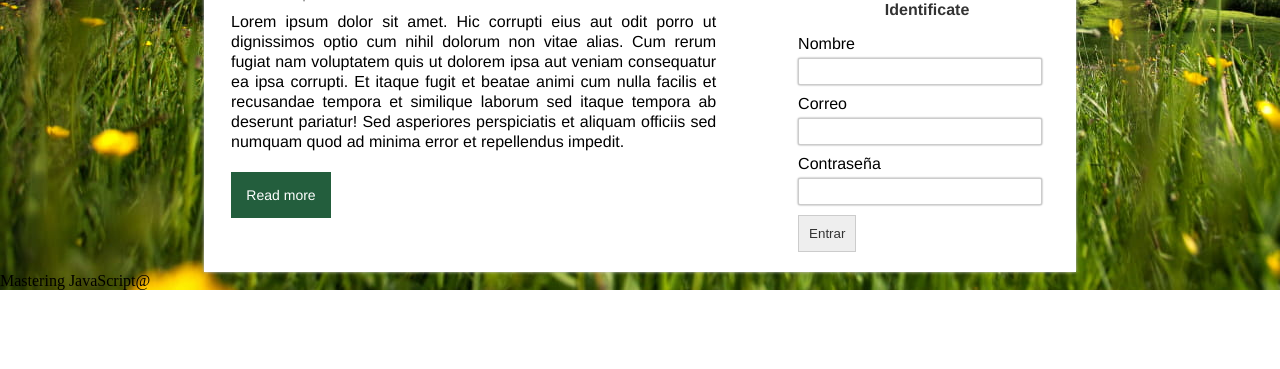
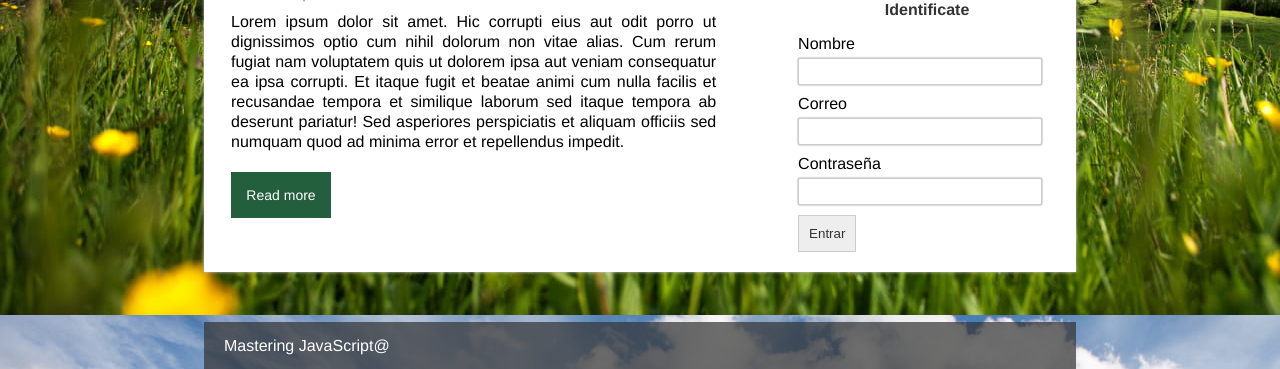
Before and after one commit to KendraLambillon/PROJECT-JS-JQUERY, a plain HTML site: page index.html in a window 1280 px wide. Shown: the part 585-954 px from the top of the page. Before the commit the page ends 875 px from the top, so only its background shows below. Drawn offline with Linux system fonts and the light colour scheme.

Commit message:
Footer layout

```diff
--- a/css/styles.css
+++ b/css/styles.css
@@ -151,3 +151,16 @@ form input[type="submit"]{
     color: #333;
     cursor: pointer;
 }
+
+footer{
+    font-family: Helvetica, Arial;
+    color: white;
+    height: 47px;
+    background: rgba(51, 51, 51, 0.70);
+    margin: 0px auto;
+    width: 65%;
+    padding-left: 20px;
+    padding-right: 20px;
+    margin-top: 50px;
+    line-height: 47px;
+}
```
